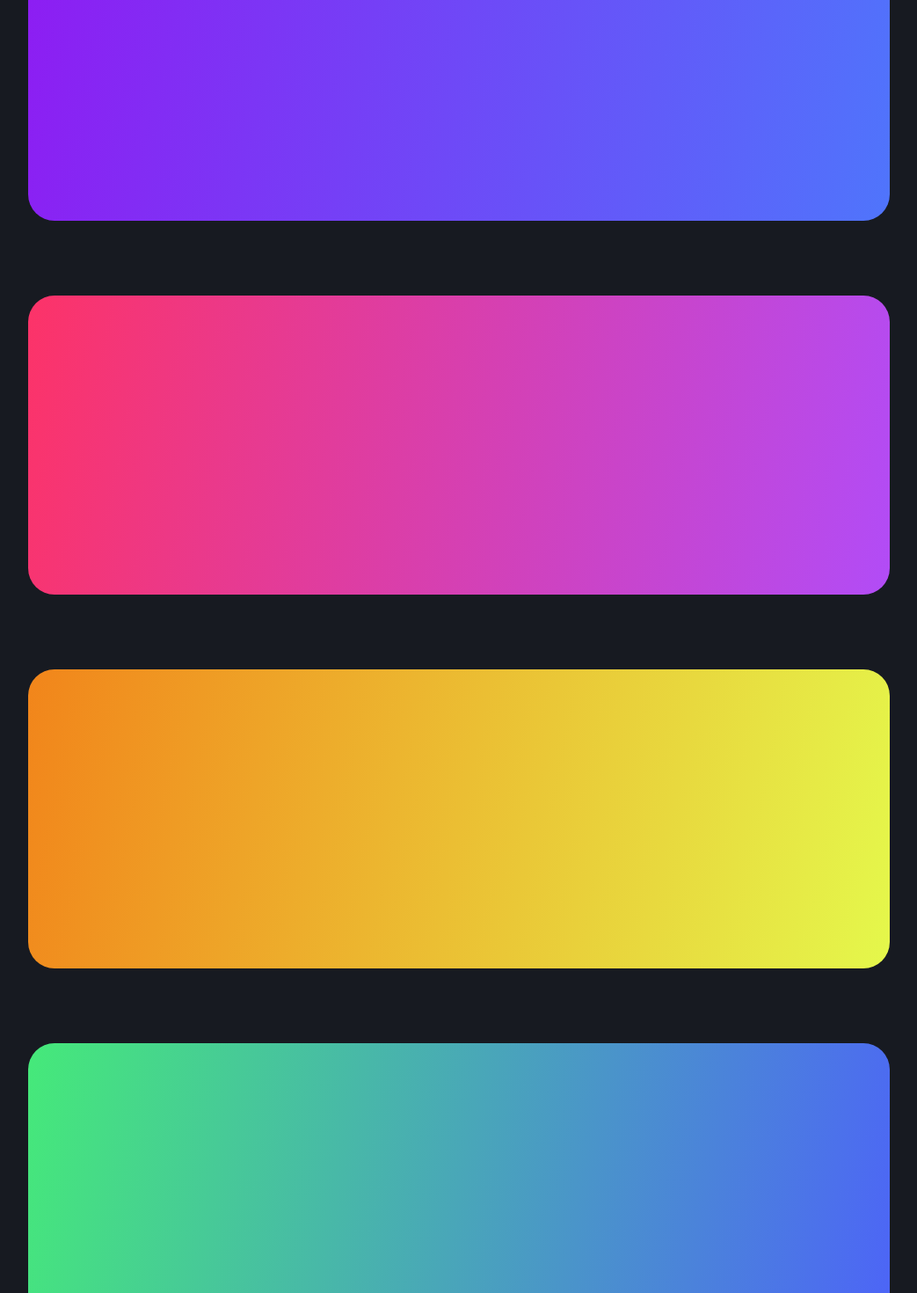
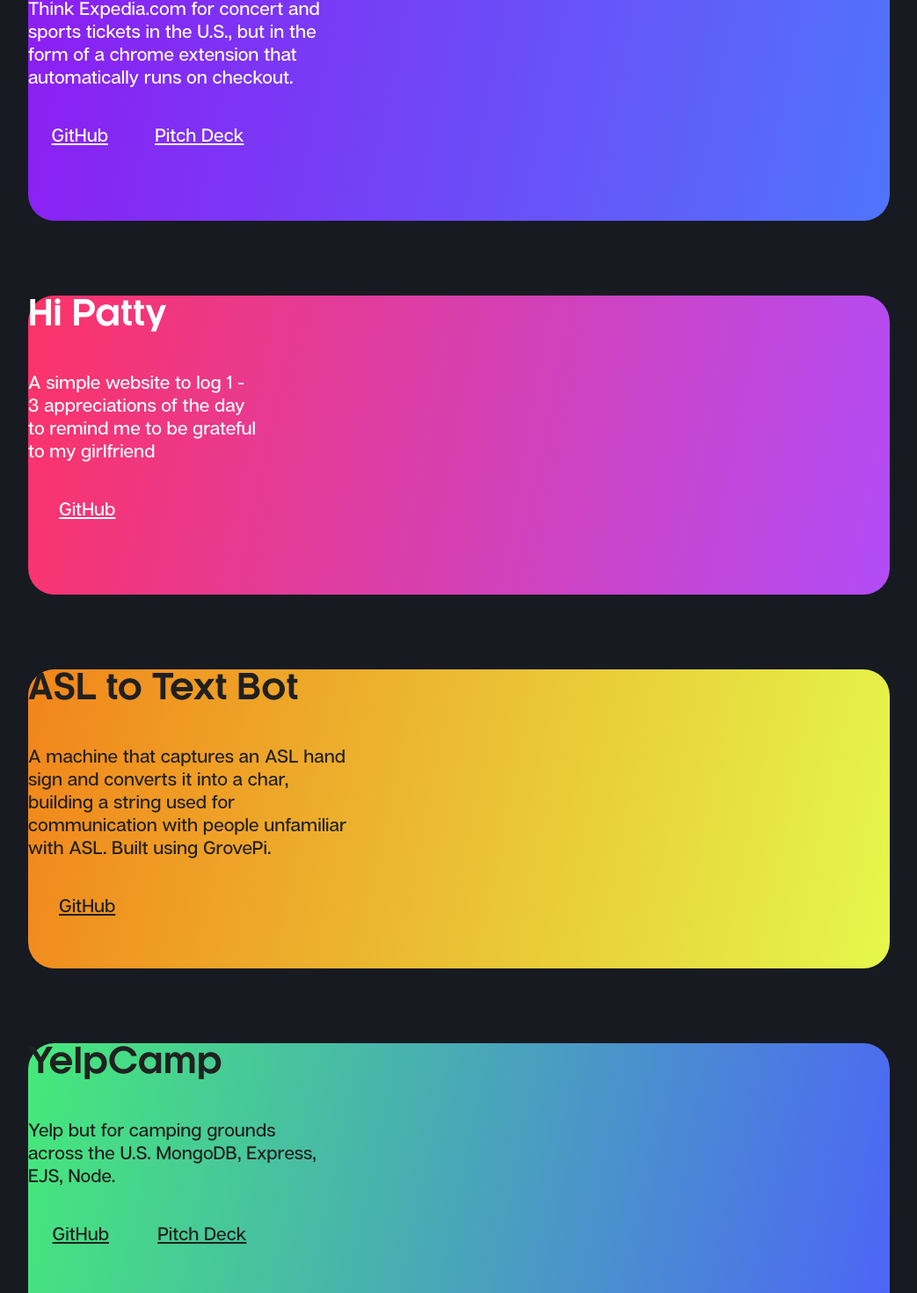
Before and after one commit to scottsus/Portfolio-v2, a Next.js app: page /projects in a window 1280 px wide. Shown: the part 494-1964 px from the top of the page at 88% size, without its empty margins (108-1151 px from the left). Built offline with nearby package versions, Linux system fonts and the light colour scheme.

Commit message:
add text to projects

```diff
--- a/components/TypicalPage.tsx
+++ b/components/TypicalPage.tsx
@@ -12,4 +12,5 @@ export const Subtitle = styled.p`
   font-family: Articulat, Arial;
   font-weight: 400;
   color: #bcbcbc;
+  margin: 15px 0;
 `;
--- a/pages/projects.tsx
+++ b/pages/projects.tsx
@@ -14,10 +14,53 @@ export default function ProjectsPage() {
         innovating a scrappy invention entirely from scratch? For that, check
         out some of my featured personal projects! 📽️
       </Subtitle>
-      <SpotlightContainer></SpotlightContainer>
-      <HiPattyContainer></HiPattyContainer>
-      <ASLContainer></ASLContainer>
-      <YelpCampContainer></YelpCampContainer>
+      <SpotlightContainer>
+        <TextArea width={340} height={225}>
+          <ProjectTitle>Spotlight</ProjectTitle>
+          <ProjectText>
+            Think Expedia.com for concert and sports tickets in the U.S., but in
+            the form of a chrome extension that automatically runs on checkout.
+          </ProjectText>
+          <Links>
+            <ProjectLink>GitHub</ProjectLink>
+            <ProjectLink>Pitch Deck</ProjectLink>
+          </Links>
+        </TextArea>
+      </SpotlightContainer>
+      <HiPattyContainer>
+        <TextArea width={260} height={210}>
+          <ProjectTitle>Hi Patty</ProjectTitle>
+          <ProjectText>
+            A simple website to log 1 - 3 appreciations of the day to remind me
+            to be grateful to my girlfriend
+          </ProjectText>
+          <ProjectLink style={{ marginLeft: '35px' }}>GitHub</ProjectLink>
+        </TextArea>
+      </HiPattyContainer>
+      <ASLContainer>
+        <TextArea width={370} height={230} hasBlackText>
+          <ProjectTitle>ASL to Text Bot</ProjectTitle>
+          <ProjectText>
+            A machine that captures an ASL hand sign and converts it into a
+            char, building a string used for communication with people
+            unfamiliar with ASL. Built using GrovePi.
+          </ProjectText>
+          <ProjectLink style={{ marginLeft: '35px' }}>GitHub</ProjectLink>
+        </TextArea>
+      </ASLContainer>
+      <YelpCampContainer>
+        <TextArea width={345} height={205} hasBlackText>
+          <ProjectTitle>YelpCamp</ProjectTitle>
+          <ProjectText>
+            Yelp but for camping grounds across the U.S. MongoDB, Express, EJS,
+            Node.
+          </ProjectText>
+          <Links>
+            <ProjectLink>GitHub</ProjectLink>
+            <ProjectLink>Pitch Deck</ProjectLink>
+          </Links>
+        </TextArea>
+      </YelpCampContainer>
       <CTA>
         <Image src='/imgs/robot.png' height={330} width={370} alt='Robot' />
       </CTA>
@@ -52,6 +95,44 @@ const YelpCampContainer = styled.div`
   background: linear-gradient(101.52deg, #45EE75 -3.55%, #4D5FFC 103.61%);
 `;
 
+interface ITextArea {
+  height: number;
+  width: number;
+  hasBlackText?: boolean;
+}
+
+const TextArea = styled.div<ITextArea>`
+  width: ${(props) => props.width}px;
+  height: ${(props) => props.height}px;
+  color: ${(props) => (props.hasBlackText ? '#202020' : '#ffffff')} !important;
+`;
+
+const ProjectTitle = styled.h2`
+  font-size: 40px;
+  font-family: Kamerik, Arial;
+  font-weight: 700;
+`;
+
+const ProjectText = styled.p`
+  font-size: 21px;
+  font-family: Articulat, Arial;
+  font-weight: 400;
+  margin: 40px 0;
+`;
+
+const Links = styled.div`
+  width: 80%;
+  display: flex;
+  justify-content: space-around;
+`;
+
+const ProjectLink = styled.p`
+  font-size: 21px;
+  font-family: Articulat, Arial;
+  font-weight: 400;
+  text-decoration: underline;
+`;
+
 const CTA = styled.div`
   width: 80%;
   height: 330px;
--- a/styles/globals.css
+++ b/styles/globals.css
@@ -14,10 +14,6 @@ body {
 
 h1, h2, h3, h4, p {
     margin: 0;
-}
-
-p {
-    color: #BCBCBC;
 }
 
 button {
```
Also changed, not shown: pages/blog.tsx (+15 -13 lines), pages/guestbook.tsx (+4 -6 lines).
